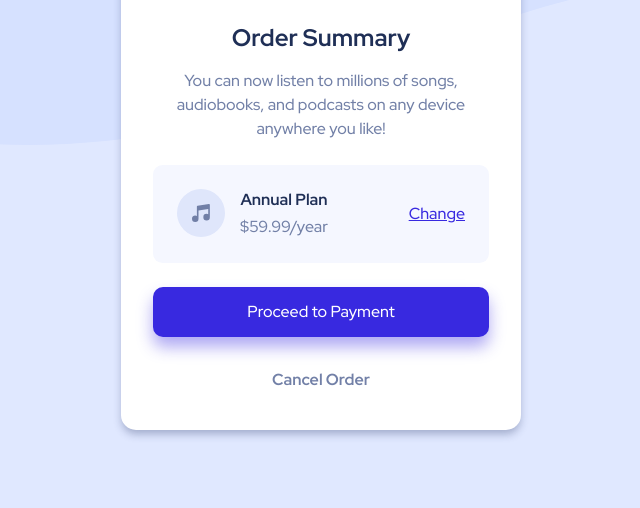
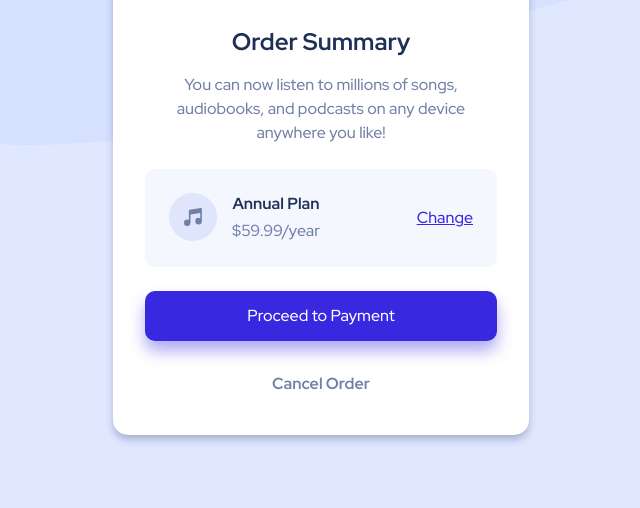
Before and after one commit to carniel-carl/Order-summary-card, a plain HTML site: page index.html in a window 1280 px wide. Shown: the part 292-800 px from the top of the page, without its empty margins (319-959 px from the left). Drawn offline with Linux system fonts and the light colour scheme.

Commit message:
initial commit

```diff
--- a/style.css
+++ b/style.css
@@ -52,7 +52,7 @@ p {
 }
 
 .wrapper {
-    max-width: 25rem;
+    max-width: 26rem;
     background-color: white;
     border-radius: 15px;
     overflow: hidden;
@@ -70,7 +70,7 @@ p {
     flex-flow: column nowrap;
     align-items: center;
     gap: 1rem;
-    padding: 2.5rem 2rem;
+    padding: 2.6rem 2rem;
 }
 
 h2, .order-section h4 {
```
